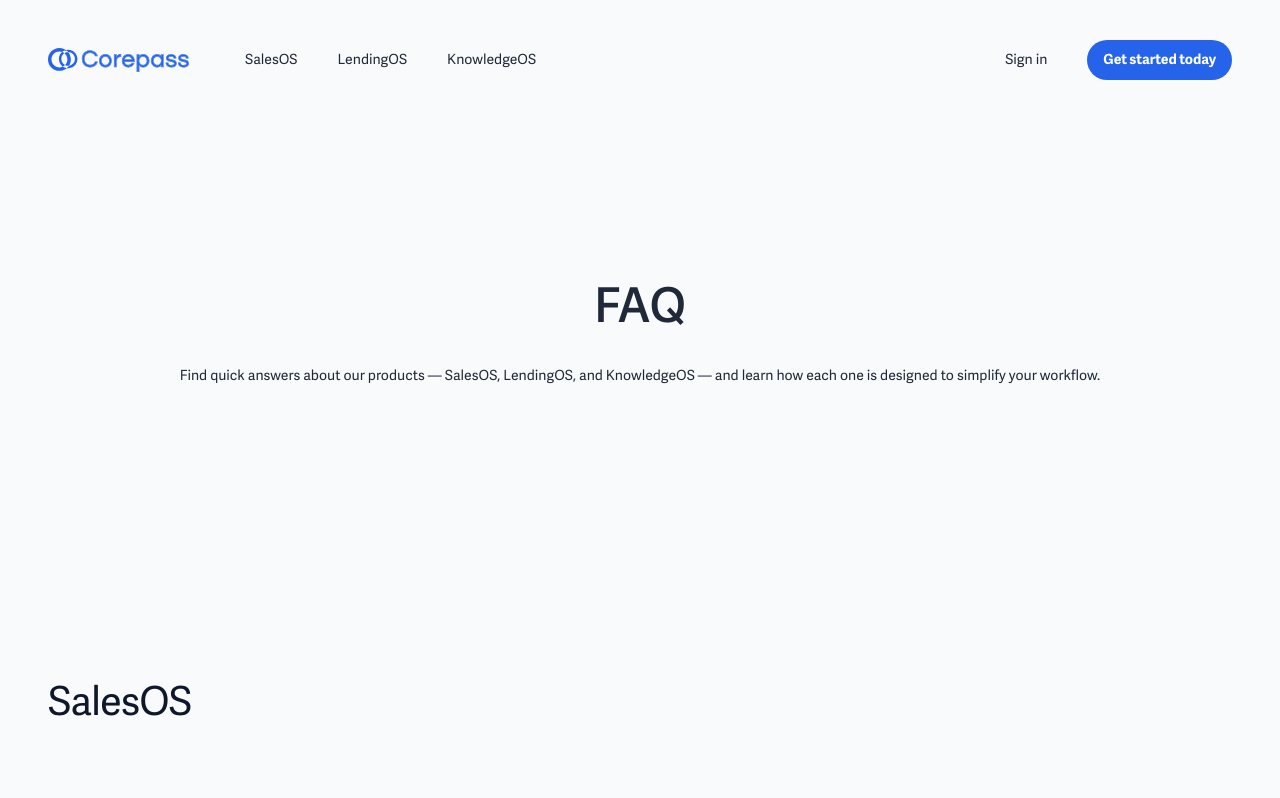
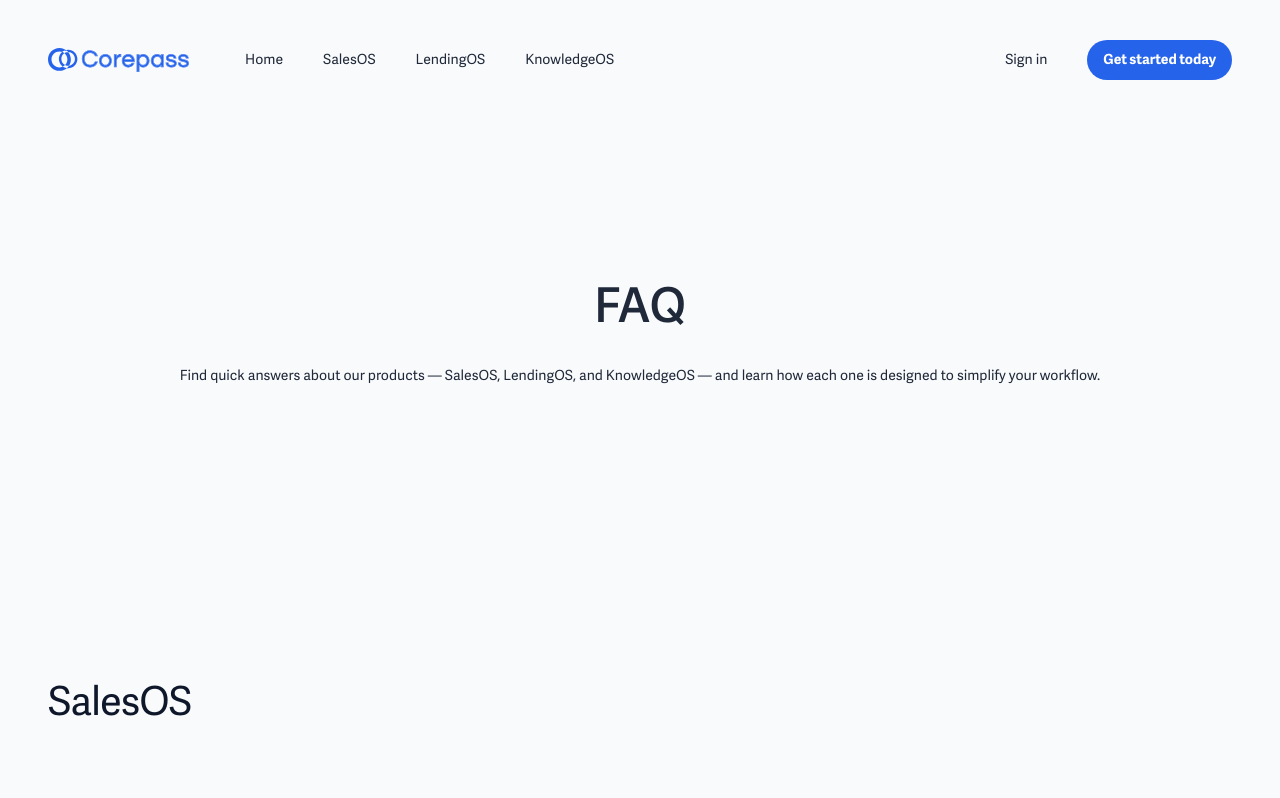
Before and after one commit to youlandinc/corepass-static-home, a Next.js app: page /faq in a window 1280 px wide. Shown: the top 798 px of the page. Built offline with nearby package versions, Linux system fonts and the light colour scheme.

Commit message:
feature: new link

```diff
--- a/src/components/Footer.tsx
+++ b/src/components/Footer.tsx
@@ -45,8 +45,15 @@
             <Logo color={'white'} style={{ margin: '0 auto' }} />
           </Link>
           <nav className="text-sm" aria-label="quick links">
-            <div className="flex items-center justify-center gap-6 xs:flex-col sm:flex-row [&>*]:text-white [&>a]:text-sm">
+            <div className="flex flex-col items-center justify-center gap-6 md:flex-row [&>*]:text-white [&>a]:text-sm">
               <div className={'flex flex-row gap-6'}>
+                <Link
+                  href={'/'}
+                  className={'px-2 py-1 hover:text-[rgba(255,255,255,0.70)]'}
+                  scroll
+                >
+                  Home
+                </Link>
                 <Link
                   href={'/lenders'}
                   className={'px-2 py-1 hover:text-[rgba(255,255,255,0.70)]'}
--- a/src/components/Header.tsx
+++ b/src/components/Header.tsx
@@ -81,6 +81,7 @@
         transition
         className="absolute inset-x-0 top-full mt-4 flex origin-top flex-col rounded-2xl bg-white p-4 text-lg tracking-tight text-slate-900 shadow-xl ring-1 ring-slate-900/5 data-closed:scale-95 data-closed:opacity-0 data-enter:duration-150 data-enter:ease-out data-leave:duration-100 data-leave:ease-in [&>*]:text-sm"
       >
+        <MobileNavLink href="/">Home</MobileNavLink>
         <MobileNavLink href="/lenders">LendingOS</MobileNavLink>
         <MobileNavLink href="/sales">SalesOS</MobileNavLink>
         <MobileNavLink href="/knowledge">KnowledgeOS</MobileNavLink>
@@ -121,6 +122,14 @@
               />
             </Link>
             <div className="hidden lg:flex lg:gap-x-6 [&>*]:text-sm">
+              <Link
+                href="/"
+                className={
+                  'inline-block cursor-pointer rounded-lg px-2 py-1 text-sm hover:bg-slate-100 hover:text-slate-900'
+                }
+              >
+                Home
+              </Link>
               <Link
                 href="/sales"
                 className={
```
